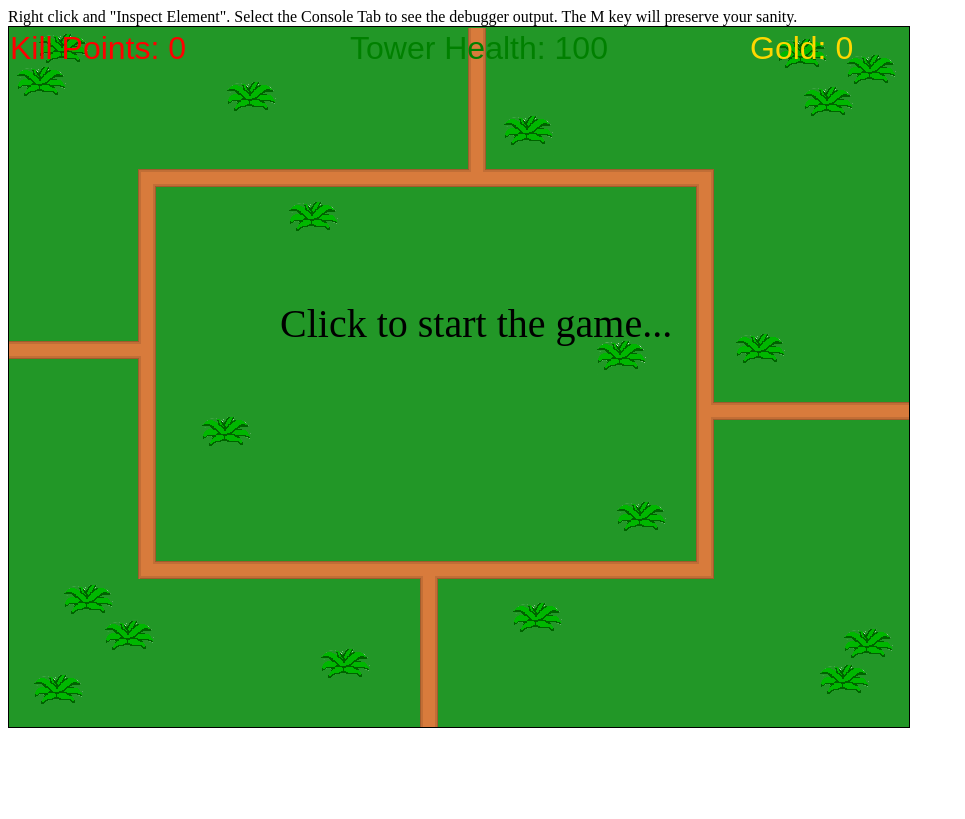
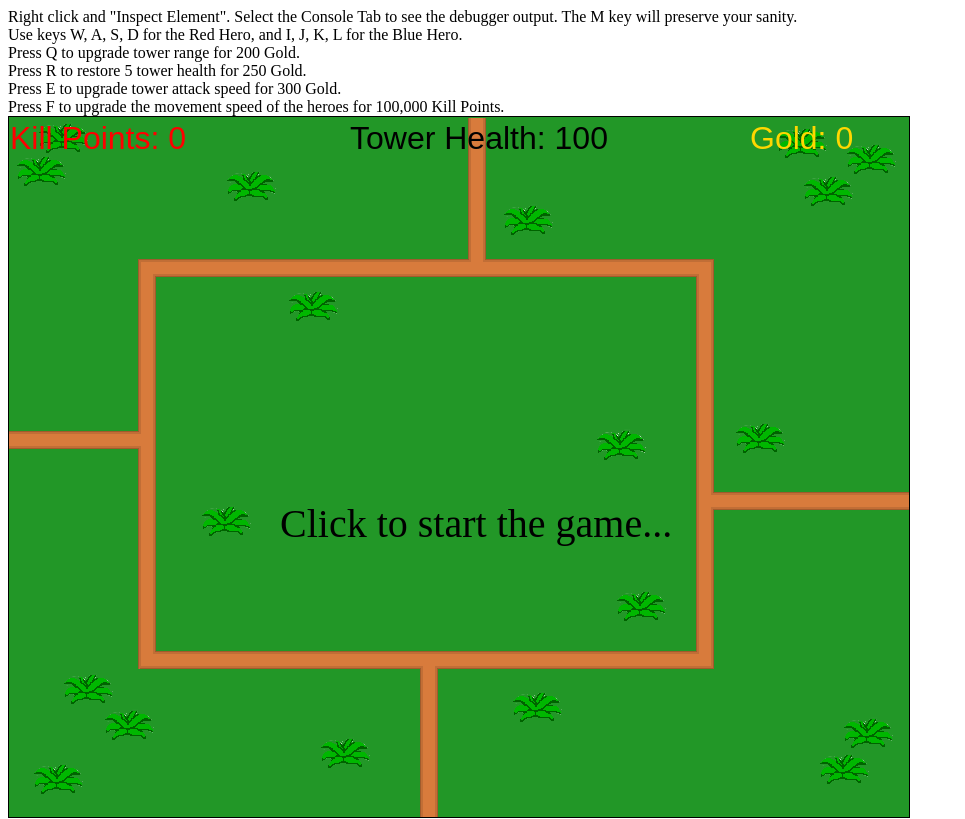
Before and after one commit to CompWorldsSuperDeathKill/SuperDeathKill, a plain HTML site: page index.html in a window 1280 px wide. Shown: the top 819 px of the page, without its empty margins (0-965 px from the left). Drawn offline with Linux system fonts and the light colour scheme; files whose address does not match are found by name.

Commit message:
small changes
text color, control instructions

```diff
--- a/index.html
+++ b/index.html
@@ -9,36 +9,35 @@
 </head>
 <body>
     <div>Right click and "Inspect Element".  Select the Console Tab to see the debugger output. The M key will preserve your sanity.</div>
+   	<div> Use keys W, A, S, D for the Red Hero, and I, J, K, L for the Blue Hero. </div>
+	<div> Press Q to upgrade tower range for 200 Gold. </div>
+	<div> Press R to restore 5 tower health for 250 Gold. </div>
+	<div> Press E to upgrade tower attack speed for 300 Gold.</div>
+	<div> Press F to upgrade the movement speed of the heroes for 100,000 Kill Points. </div>
 
     <canvas id="gameWorld" width="900" height="700" style="border: 1px solid black; background: sienna" tabindex="1"></canvas>
 
 	<img src="map.png" id="background" style="opacity: 0" />
 
-    <div id="gold" style="position: absolute; left: 750px; top: 30px; width: 200px; height: 30px; background-color: rgba(0,0,0,0); font-family: Arial, Charcoal, sans-serif; font-size: 24pt; color: gold; ">
+    <div id="gold" style="position: absolute; left: 750px; top: 120px; width: 200px; height: 30px; background-color: rgba(0,0,0,0); font-family: Arial, Charcoal, sans-serif; font-size: 24pt; color: gold; ">
         Gold: 0
     </div>
 
-	<div id="kp" style="position: absolute; left: 10px; top: 30px; width: 300px; height: 30px; background-color: rgba(0,0,0,0); font-family: Arial, Charcoal, sans-serif; font-size: 24pt; color: red; ">
+	<div id="kp" style="position: absolute; left: 10px; top: 120px; width: 300px; height: 30px; background-color: rgba(0,0,0,0); font-family: Arial, Charcoal, sans-serif; font-size: 24pt; color: red; ">
         Kill Points: 0
     </div>
 
-	<div id="towerHealth" style="position: absolute; left: 350px; top: 30px; width: 300px; height: 30px; background-color: rgba(0,0,0,0); font-family: Arial, Charcoal, sans-serif; font-size: 24pt; color: green; ">
+	<div id="towerHealth" style="position: absolute; left: 350px; top: 120px; width: 300px; height: 30px; background-color: rgba(0,0,0,0); font-family: Arial, Charcoal, sans-serif; font-size: 24pt; color: black; ">
         Tower Health: 100
     </div>
 
-    <div id="introText" style="position: absolute; left: 280px; top: 300px; width: 400px; height: 100px; font-size: 30pt; color: black">
+    <div id="introText" style="position: absolute; left: 280px; top: 500px; width: 400px; height: 100px; font-size: 30pt; color: black">
     	Click to start the game...
     </div>
 
-    <div id="gameOverText" style="position: absolute; left: 280px; top: 300px; width: 400px; height: 100px; font-size: 30pt; color: black">
+    <div id="gameOverText" style="position: absolute; left: 280px; top: 500px; width: 400px; height: 100px; font-size: 30pt; color: black">
 
     </div>
 
-	<div> Use keys W, A, S, D for the Red Hero, and arrow keys for the Blue Hero. </div>
-	<div> Press Q to upgrade tower range for 200 Gold. </div>
-	<div> Press R to restore 5 tower health for 250 Gold. </div>
-	<div> Press E to upgrade tower attack speed for 300 Gold.</div>
-	<div> Press F to upgrade the movement speed of the heroes for 100,000 Kill Points. </div>
-
 </body>
 </html>
```
